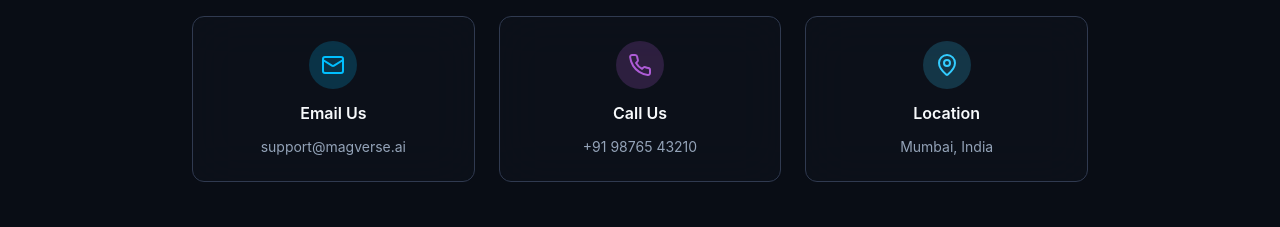
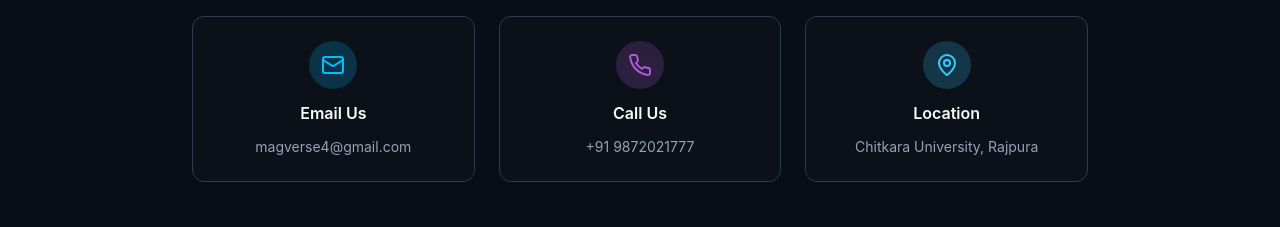
Before and after one commit to NimishisNimish/magverse-chat-realm, a React (Vite) app: page / in a window 1280 px wide. Shown: the part 2300-2527 px from the top of the page. Built offline with nearby package versions, Linux system fonts and the light colour scheme; the HTML template or start-up script is replaced by a standard one.

Commit message:
Implement contact info updates

```diff
--- a/src/pages/Home.tsx
+++ b/src/pages/Home.tsx
@@ -182,25 +182,25 @@ const Home = () => {
 
           <div className="grid md:grid-cols-3 gap-6 mb-12">
             <a
-              href="mailto:support@magverse.ai"
+              href="mailto:magverse4@gmail.com"
               className="glass-card-hover p-6 rounded-xl text-center space-y-3 group"
             >
               <div className="w-12 h-12 rounded-full bg-primary/20 flex items-center justify-center mx-auto group-hover:scale-110 transition-transform">
                 <Mail className="w-6 h-6 text-primary" />
               </div>
               <h3 className="font-semibold">Email Us</h3>
-              <p className="text-sm text-muted-foreground">support@magverse.ai</p>
+              <p className="text-sm text-muted-foreground">magverse4@gmail.com</p>
             </a>
 
             <a
-              href="tel:+919876543210"
+              href="tel:+919872021777"
               className="glass-card-hover p-6 rounded-xl text-center space-y-3 group"
             >
               <div className="w-12 h-12 rounded-full bg-secondary/20 flex items-center justify-center mx-auto group-hover:scale-110 transition-transform">
                 <Phone className="w-6 h-6 text-secondary" />
               </div>
               <h3 className="font-semibold">Call Us</h3>
-              <p className="text-sm text-muted-foreground">+91 98765 43210</p>
+              <p className="text-sm text-muted-foreground">+91 9872021777</p>
             </a>
 
             <div className="glass-card-hover p-6 rounded-xl text-center space-y-3">
@@ -208,7 +208,7 @@ const Home = () => {
                 <MapPin className="w-6 h-6 text-accent" />
               </div>
               <h3 className="font-semibold">Location</h3>
-              <p className="text-sm text-muted-foreground">Mumbai, India</p>
+              <p className="text-sm text-muted-foreground">Chitkara University, Rajpura</p>
             </div>
           </div>
 
```
